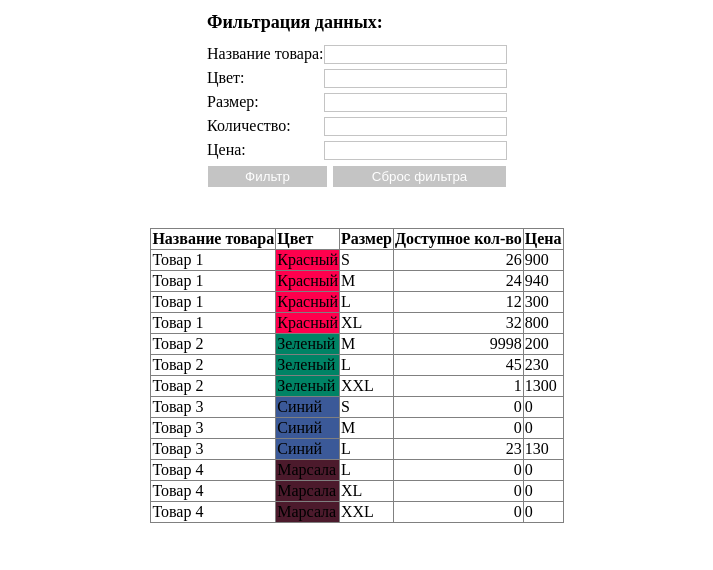
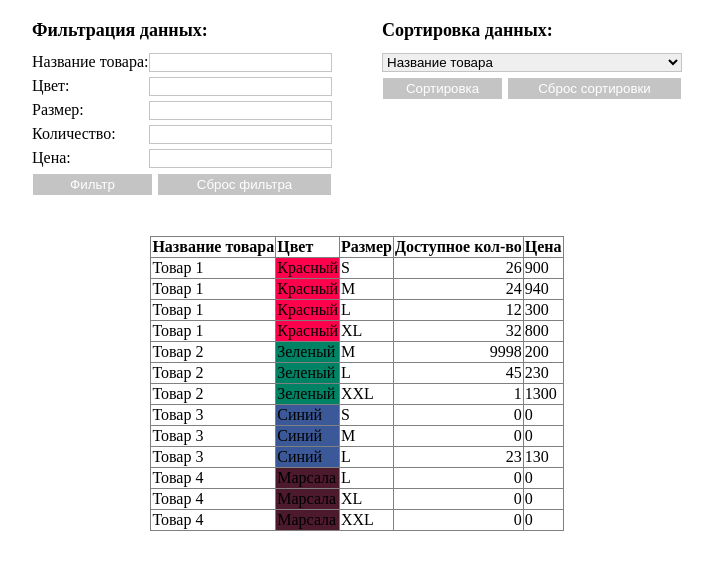
Before and after one commit to mobacsell/test_bitroid, a PHP site: page / in a window 1280 px wide. Shown: the top 570 px of the page, without its empty margins (283-996 px from the left). Run offline with PHP 8.4, Linux system fonts and the light colour scheme.

Commit message:
add sortData, comparation funcs

```diff
--- a/frontend/css/style.css
+++ b/frontend/css/style.css
@@ -29,7 +29,7 @@
 
 .wrapper{
     display: flex;
-    width: 1140px;
+    width: 700px;
     margin: 0 auto;
     justify-content: center;
 }
@@ -86,3 +86,51 @@
     color: #c4c4c4;
     border: 1px solid #c4c4c4;
 }
+
+.form-sort   {
+    margin: 0 auto;
+    width: 300px;
+}
+
+.form-sort__header    {
+    font-size: 18px;
+}
+
+.form-sort__select  {
+    margin: 0 0 5px 0;
+    width: 300px;
+    border: 1px solid #c4c4c4;
+    outline: none;
+}
+
+.btn-sort--apply {
+    width: 121px;
+    cursor: pointer;
+    padding: 3px;
+    background-color:#c4c4c4;
+    color: #fff;
+    outline: none;
+    border: 1px solid #fff;;
+    transition: all 0.2s;
+}
+.btn-sort--apply:hover   {
+    background-color:#fff;
+    color: #c4c4c4;
+    border: 1px solid #c4c4c4;
+}
+
+.btn-sort--reset {
+    width: 175px;
+    cursor: pointer;
+    padding: 3px;
+    background-color:#c4c4c4;
+    color: #fff;
+    outline: none;
+    border: 1px solid #fff;;
+    transition: all 0.2s;
+}
+.btn-sort--reset:hover   {
+    background-color:#fff;
+    color: #c4c4c4;
+    border: 1px solid #c4c4c4;
+}
--- a/frontend/index.html
+++ b/frontend/index.html
@@ -8,6 +8,7 @@
     <title>frontend test</title>
 </head>
 <body>
+    <div class="wrapper">
         <form class="form-filter">
             <h1 class="form-filter__header">Фильтрация данных:</h1>
             <label class="form-filter__input">Название товара: <input type="text" class="input-filter" autofocus></label>
@@ -18,6 +19,19 @@
             <button class="btn-filter--apply">Фильтр</button>
             <button class="btn-filter--reset">Сброс фильтра</button>
         </form>
+        <form class="form-sort">
+            <h1 class="form-sort__header">Сортировка данных:</h1>
+            <select name="select" class="form-sort__select">
+                <option value="name" selected>Название товара</option>
+                <option value="color">Цвет</option>
+                <option value="size">Размер</option>
+                <option value="available">Количество</option>
+                <option value="price">Цена</option>
+            </select>
+            <button class="btn-sort--apply">Сортировка</button>
+            <button class="btn-sort--reset">Сброс сортировки</button>
+        </form>
+    </div>
     <table border="1" class="table">
     </table>
     <script src="js/script.js" type="module"></script>
--- a/frontend/js/script.js
+++ b/frontend/js/script.js
@@ -2,8 +2,12 @@ import { jsonData } from "./jsonData.js";
 
 const   data = JSON.parse(jsonData);
 const   inputFilter = document.querySelectorAll('.input-filter'),
+        optionSort = document.querySelector('.form-sort__select'),
         btnFilterApply = document.querySelector('.btn-filter--apply'),
-        btnFilterReset = document.querySelector('.btn-filter--reset');
+        btnFilterReset = document.querySelector('.btn-filter--reset'),
+        btnSortApply = document.querySelector('.btn-sort--apply'),
+        btnSortReset = document.querySelector('.btn-sort--reset'),
+        priority = ['XS', 'S', 'M', 'L', 'XL', 'XXL', 'XXXL'];
 
 btnFilterApply.addEventListener('click', (event) => {
     event.preventDefault();
@@ -11,6 +15,16 @@ btnFilterApply.addEventListener('click', (event) => {
 });
 
 btnFilterReset.addEventListener('click', (event) => {
+    event.preventDefault();
+    getTable(data);
+});
+
+btnSortApply.addEventListener('click', (event) => {
+    event.preventDefault();
+    sortData(data, optionSort.value);
+});
+
+btnSortReset.addEventListener('click', (event) => {
     event.preventDefault();
     getTable(data);
 });
@@ -92,7 +106,9 @@ function filterData(incData, arrItems)    {
 
     for(let key in incData) {
         for(let k in incData[key].sizes) {
+
             if((arrItems[0].value === incData[key].name || !arrItems[0].value) && (arrItems[1].value === incData[key].color.name || !arrItems[1].value) && (arrItems[2].value === incData[key].sizes[k].name || !arrItems[2].value) && (arrItems[3].value == incData[key].sizes[k].available || !arrItems[3].value) && (arrItems[4].value == incData[key].sizes[k].price || !arrItems[4].value)) {
+
                 tableRowEntry = document.createElement('tr');
                 tableRowEntry.innerHTML = `
                     <td class="row__cell">${incData[key].name}</td>
@@ -111,3 +127,66 @@ function filterData(incData, arrItems)    {
         arrItems[i].value = '';
     }
 }
+
+function sortData(incData, parameter) {
+//Функция сортирует данные в массиве методом пузырька и выводит в таблицу.
+    let     tableRowEntry,
+            arrData = [],
+            temp;
+    const   table = document.querySelector('.table');
+
+
+    table.innerHTML = `
+        <tr class="table__row row" >
+            <th class="row__cell row__cell--left">Название товара</th>
+            <th class="row__cell row__cell--left">Цвет</th>
+            <th class="row__cell row__cell--left">Размер</th>
+            <th class="row__cell row__cell--left">Доступное кол-во</th>
+            <th class="row__cell row__cell--left">Цена</th>
+        </tr>`;
+
+    for(let key in incData) {
+        for(let k in incData[key].sizes) {
+            arrData.push({name: incData[key].name, color: incData[key].color.name, size: incData[key].sizes[k].name, available: incData[key].sizes[k].available, price: incData[key].sizes[k].price, colorCode: incData[key].color.value});
+        }
+    }
+
+    for (let j = 0; j < arrData.length - 1; j++) {
+        for (let i = 0; i < arrData.length - 1 - j; i++) {
+            if (parameter === 'size') {
+                if (comparation(arrData[i][parameter], arrData[i + 1][parameter])) {
+
+                    [arrData[i], arrData[i + 1]] = [arrData[i + 1], arrData[i]];
+                }
+            } else {
+                if (arrData[i][parameter] > arrData[i + 1][parameter]) {
+                    temp = arrData[i + 1];
+                    arrData[i + 1] = arrData[i];
+                    arrData[i] = temp;
+                }
+            }
+        }
+    }
+
+    arrData.forEach(value => {
+        tableRowEntry = document.createElement('tr');
+        tableRowEntry.innerHTML = `
+
+            <td class="row__cell">${value.name}</td>
+            <td class="row__cell ${getClassColor(value.colorCode)}">${value.color}</td>
+            <td class="row__cell">${value.size}</td>
+            <td class="row__cell--right">${value.available}</td>
+            <td class="row__cell">${value.price}</td>
+        `;
+
+        table.insertAdjacentElement('beforeend', tableRowEntry);
+    });
+
+}
+
+function comparation(value1, value2) {
+//Функция сравнивает 2 значения в соответствии с размерным рядом priority - для сортировки размеров
+    const priority1 = priority.indexOf(value1);
+    const priority2 = priority.indexOf(value2);
+    return priority1 > priority2;
+}
```
Lines whose indentation alone changed are shown as unchanged.
